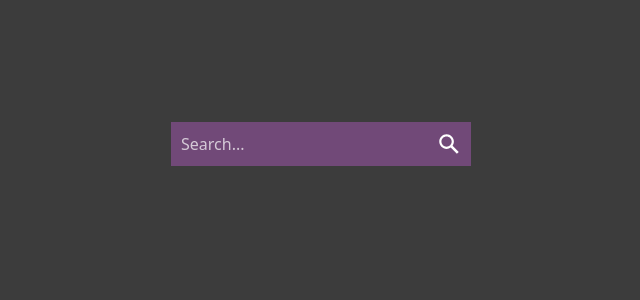
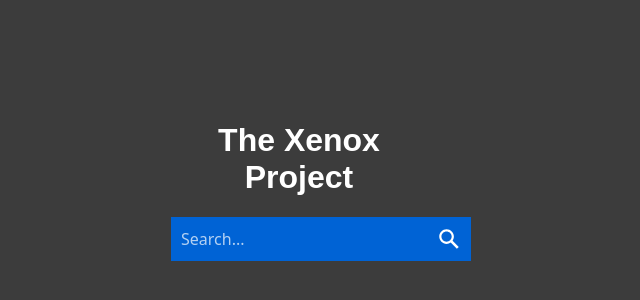
Before and after one commit to enchamersy/homepage, a plain HTML site: page index.html in a window 1280 px wide. Shown: the part 78-378 px from the top of the page, without its empty margins (341-981 px from the left). Drawn offline with Linux system fonts and the light colour scheme.

Commit message:
Add files via upload
adds text and changes colour scheme

```diff
--- a/index.html
+++ b/index.html
@@ -2,7 +2,7 @@
 <html lang='en' class=''>
   <head>
     <meta charset='UTF-8'>
-    <title>Search Bar Demo</title>
+    <title>Xenox Homepage</title>
     <style>
         body {
         background-color: #3c3c3c;
@@ -10,7 +10,7 @@
       }
 
       form {
-        background-color: #714978;
+        background-color: #0063d5;
         width: 300px;
         height: 44px;
         border-radius: 0px;
@@ -47,9 +47,16 @@
         width: 44px;
         height: 44px;
       }
+      h1 {
+        color:#fff;
+        text-align: center;
+        font-family: Arial, Helvetica, sans-serif;
+
+      }
     </style>
   </head>
   <body>
+    <h1>The Xenox Project</h1>
     <form role="search" id="form">
       <input type="search" id="query" name="q" placeholder="Search..." aria-label="Search through site content">
       <button>
```
